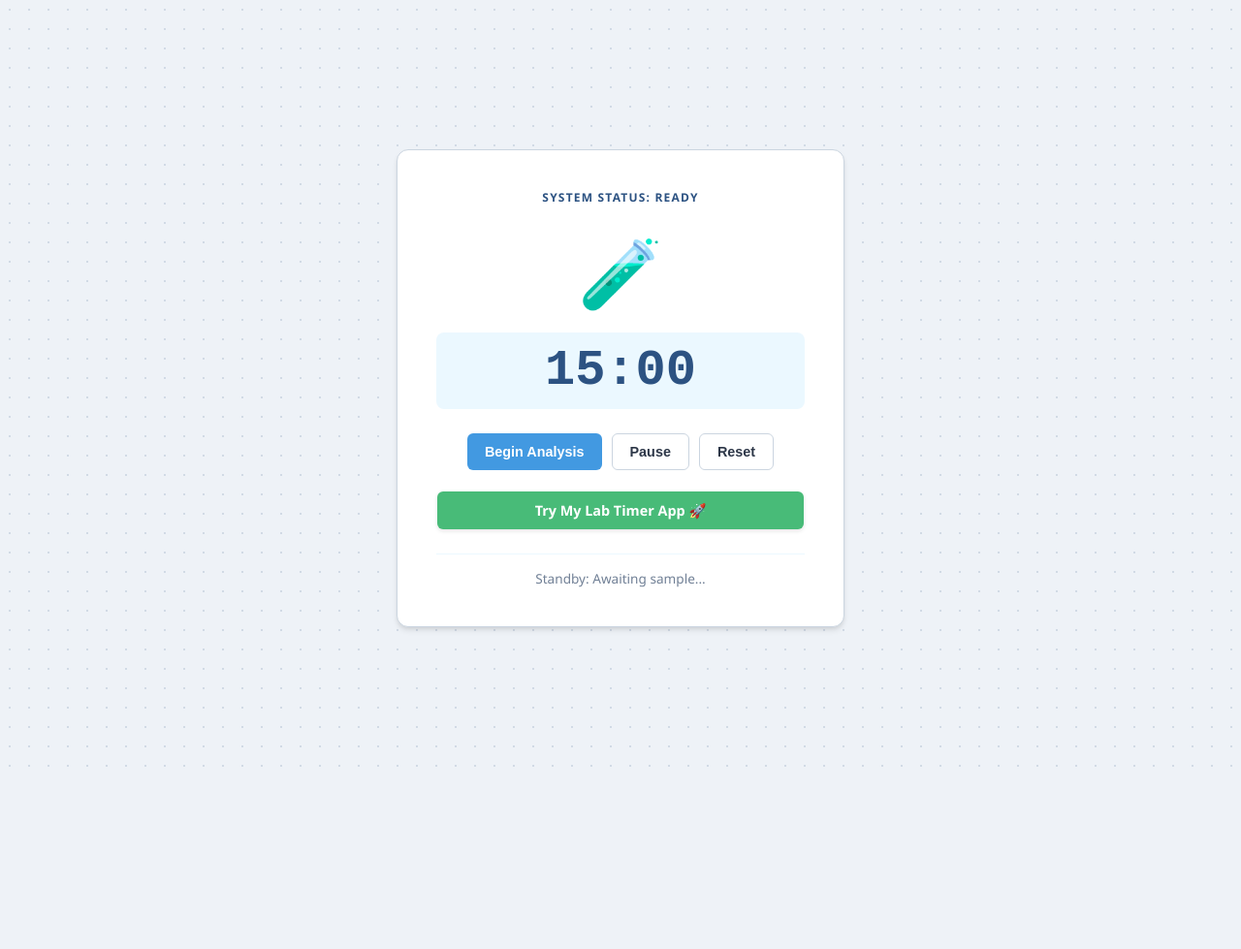
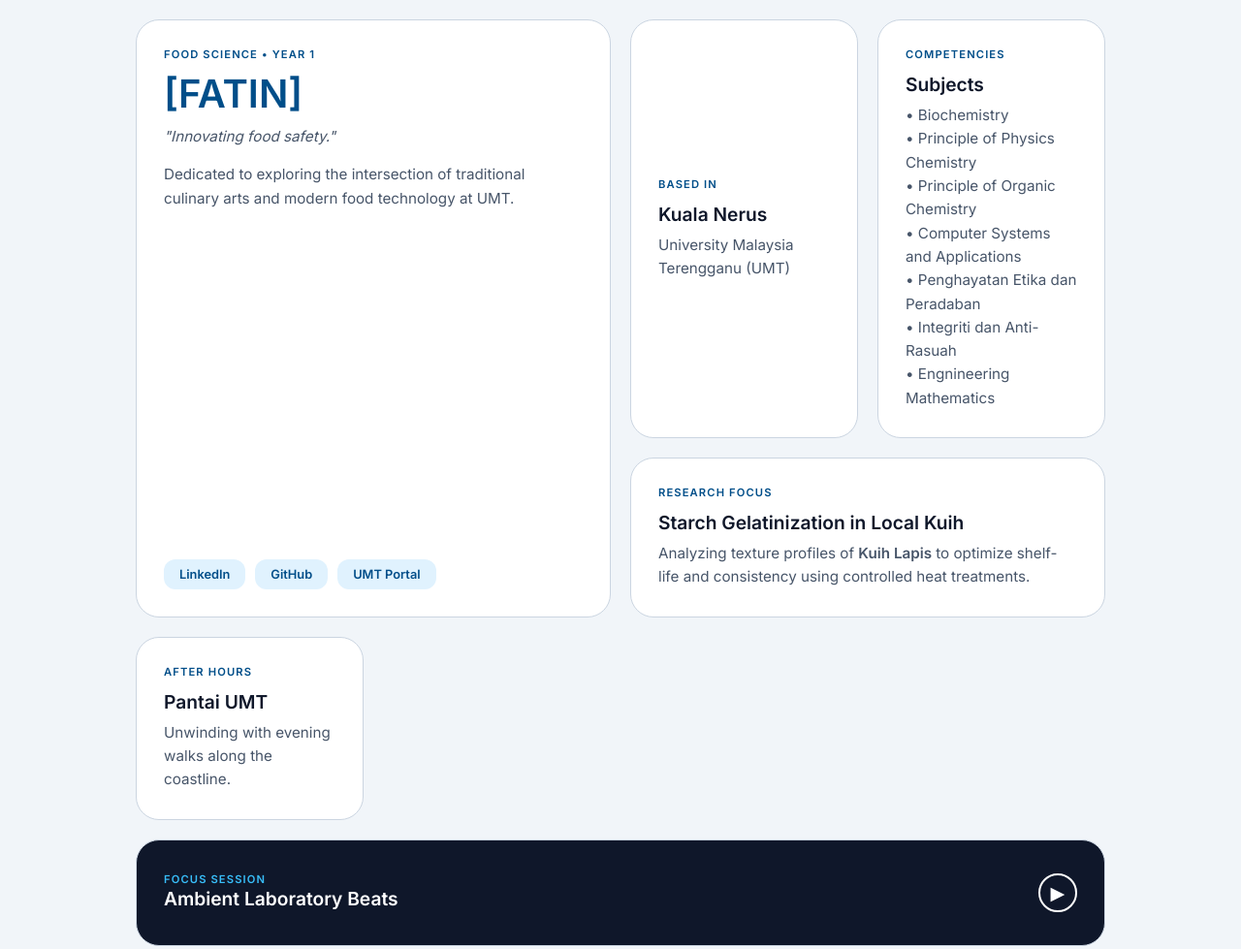
Before and after one commit to etoilesstar/etoilesstar.github.io, a plain HTML site: page index.html in a window 1280 px wide. Shown: the whole page at 97% size. Before the commit the page ends 800 px from the top, so only its background shows below. Drawn offline with Linux system fonts and the light colour scheme.

Commit message:
Add files via upload

```diff
--- a/index.html
+++ b/index.html
@@ -3,246 +3,160 @@
 <head>
     <meta charset="UTF-8">
     <meta name="viewport" content="width=device-width, initial-scale=1.0">
-    <title>Lab Timer | Scientific Precision</title>
+    <title>Portfolio | Food Science Student</title>
+    <link rel="preconnect" href="https://fonts.googleapis.com">
+    <link rel="preconnect" href="https://fonts.gstatic.com" crossorigin>
+    <link href="https://fonts.googleapis.com/css2?family=Inter:wght@300;400;600&display=swap" rel="stylesheet">
     <style>
         :root {
-            --bg-color: #eef2f7;
-            --science-blue: #2c5282;
+            --bg-color: #f1f5f9;
             --card-bg: #ffffff;
-            --accent-blue: #ebf8ff;
-            --border-color: #cbd5e0;
-            --text-main: #2d3748;
-            --btn-start: #4299e1;
-            --btn-hover: #3182ce;
-            --btn-try: #48bb78;
-            --btn-try-hover: #38a169;
+            --text-main: #0f172a;
+            --text-muted: #475569;
+            --accent: #004e89; /* Deep Ocean Blue */
+            --accent-soft: #e0f2fe;
+            --border: #cbd5e1;
+            --radius: 24px;
+        }
+
+        * {
+            box-sizing: border-box;
+            margin: 0;
+            padding: 0;
         }
 
         body {
-            margin: 0;
-            padding: 0;
+            font-family: 'Inter', sans-serif;
+            background-color: var(--bg-color);
+            color: var(--text-main);
             display: flex;
             justify-content: center;
             align-items: center;
-            height: 100vh;
-            background-color: var(--bg-color);
-            background-image: radial-gradient(#d1dae5 1px, transparent 1px);
-            background-size: 20px 20px;
-            font-family: 'Segoe UI', Roboto, Helvetica, Arial, sans-serif;
-            color: var(--text-main);
+            min-height: 100vh;
+            padding: 20px;
         }
 
-        .container {
-            text-align: center;
-            background: var(--card-bg);
-            padding: 2.5rem;
-            border-radius: 12px;
-            box-shadow: 0 4px 6px -1px rgba(0, 0, 0, 0.1), 0 2px 4px -1px rgba(0, 0, 0, 0.06);
-            border: 1px solid var(--border-color);
-            width: 380px;
+        .bento-container {
+            display: grid;
+            width: 100%;
+            max-width: 1000px;
+            gap: 20px;
+            grid-template-columns: repeat(4, 1fr);
+            grid-template-rows: auto auto auto;
         }
 
-        .lab-header {
-            font-size: 0.75rem;
-            text-transform: uppercase;
-            letter-spacing: 0.1em;
-            color: var(--science-blue);
-            margin-bottom: 20px;
-            font-weight: bold;
+        .card {
+            background: var(--card-bg);
+            border: 1px solid var(--border);
+            border-radius: var(--radius);
+            padding: 28px;
+            transition: all 0.3s ease;
+            display: flex;
+            flex-direction: column;
+            justify-content: center;
         }
 
-        #pet-display {
-            font-size: 70px;
-            margin-bottom: 15px;
-            transition: all 0.3s ease;
+        .card:hover {
+            border-color: var(--accent);
+            box-shadow: 0 10px 30px -10px rgba(0, 78, 137, 0.15);
         }
 
-        .analyzing {
-            animation: pulse-blue 2s infinite ease-in-out;
+        h2 { font-size: 1.2rem; font-weight: 600; margin-bottom: 8px; color: var(--text-main); }
+        p { font-size: 0.95rem; color: var(--text-muted); line-height: 1.6; }
+        .label { font-size: 0.7rem; text-transform: uppercase; letter-spacing: 0.1em; color: var(--accent); font-weight: 700; margin-bottom: 12px; }
+
+        /* Grid Assignments */
+        .profile { grid-column: span 2; grid-row: span 2; }
+        .location { grid-column: span 1; }
+        .tech-stack { grid-column: span 1; }
+        .case-study { grid-column: span 2; }
+        .hobby { grid-column: span 1; }
+        .playlist { grid-column: span 4; background-color: var(--text-main); color: white; }
+
+        /* Specific Elements */
+        .profile-name { font-size: 2.5rem; line-height: 1.1; margin-bottom: 10px; color: var(--accent); }
+        .tagline { font-style: italic; color: var(--text-muted); margin-bottom: 15px; }
+
+        .social-links { margin-top: auto; display: flex; gap: 10px; padding-top: 20px; }
+        .social-links a {
+            text-decoration: none;
+            color: var(--accent);
+            font-size: 0.8rem;
+            font-weight: 600;
+            padding: 8px 16px;
+            background: var(--accent-soft);
+            border-radius: 12px;
+            transition: background 0.2s;
+        }
+        .social-links a:hover { background: #bae6fd; }
+
+        .playlist .label { color: #38bdf8; }
+        .playlist p { color: #94a3b8; }
+
+        /* Responsive Breakpoints */
+        @media (max-width: 900px) {
+            .bento-container { grid-template-columns: repeat(2, 1fr); }
+            .playlist { grid-column: span 2; }
         }
 
-        @keyframes pulse-blue {
-            0% { transform: scale(1); filter: drop-shadow(0 0 0px #4299e1); }
-            50% { transform: scale(1.05); filter: drop-shadow(0 0 15px #4299e1); }
-            100% { transform: scale(1); filter: drop-shadow(0 0 0px #4299e1); }
-        }
-
-        .timer-display {
-            font-family: 'Courier New', Courier, monospace;
-            font-size: 52px;
-            font-weight: bold;
-            margin-bottom: 25px;
-            color: var(--science-blue);
-            background: var(--accent-blue);
-            padding: 10px;
-            border-radius: 8px;
-        }
-
-        .controls {
-            display: flex;
-            flex-direction: column;
-            gap: 12px;
-            align-items: center;
-        }
-
-        .timer-buttons {
-            display: flex;
-            gap: 10px;
-            justify-content: center;
-            width: 100%;
-        }
-
-        button, .link-button {
-            padding: 10px 18px;
-            border: 1px solid var(--border-color);
-            border-radius: 6px;
-            cursor: pointer;
-            font-weight: 600;
-            transition: all 0.2s ease;
-            background-color: white;
-            color: var(--text-main);
-            font-size: 0.9rem;
-            text-decoration: none;
-            display: inline-block;
-        }
-
-        button:hover {
-            background-color: var(--accent-blue);
-            border-color: var(--btn-start);
-        }
-
-        #start-btn {
-            background-color: var(--btn-start);
-            color: white;
-            border: none;
-        }
-
-        #start-btn:hover {
-            background-color: var(--btn-hover);
-        }
-
-        #start-btn:disabled {
-            background-color: var(--border-color);
-            cursor: not-allowed;
-        }
-
-        /* Try App Button Styles */
-        .try-app-btn {
-            margin-top: 10px;
-            width: 90%;
-            background-color: var(--btn-try);
-            color: white;
-            border: none;
-            text-align: center;
-            box-shadow: 0 2px 4px rgba(0,0,0,0.1);
-        }
-
-        .try-app-btn:hover {
-            background-color: var(--btn-try-hover);
-            transform: translateY(-2px);
-            box-shadow: 0 4px 8px rgba(0,0,0,0.15);
-            color: white;
-        }
-
-        .status-text {
-            margin-top: 25px;
-            font-size: 0.85rem;
-            color: #718096;
-            border-top: 1px solid var(--accent-blue);
-            padding-top: 15px;
+        @media (max-width: 600px) {
+            .bento-container { grid-template-columns: 1fr; }
+            .profile, .location, .tech-stack, .case-study, .hobby, .playlist { grid-column: span 1; }
+            .profile-name { font-size: 2rem; }
         }
     </style>
 </head>
 <body>
 
-    <div class="container">
-        <div class="lab-header">System Status: Ready</div>
-        <div id="pet-display">🧪</div>
-        <div class="timer-display" id="timer">15:00</div>
+    <div class="bento-container">
 
-        <div class="controls">
-            <div class="timer-buttons">
-                <button id="start-btn" onclick="startTimer()">Begin Analysis</button>
-                <button id="pause-btn" onclick="pauseTimer()">Pause</button>
-                <button id="reset-btn" onclick="resetTimer()">Reset</button>
+        <div class="card profile">
+            <span class="label">Food Science • Year 1</span>
+            <h1 class="profile-name">[FATIN]</h1>
+            <p class="tagline">"Innovating food safety."</p>
+            <p>Dedicated to exploring the intersection of traditional culinary arts and modern food technology at UMT.</p>
+            <div class="social-links">
+                <a href="#">LinkedIn</a>
+                <a href="#">GitHub</a>
+                <a href="#">UMT Portal</a>
             </div>
-
-            <a href="https://etoilesstar.github.io/lab-timer-app/" target="_blank" class="link-button try-app-btn">
-                Try My Lab Timer App 🚀
-            </a>
         </div>
 
-        <div class="status-text" id="status">Standby: Awaiting sample...</div>
+        <div class="card location">
+            <span class="label">Based In</span>
+            <h2>Kuala Nerus</h2>
+            <p>University Malaysia Terengganu (UMT)</p>
+        </div>
+
+        <div class="card tech-stack">
+            <span class="label">Competencies</span>
+            <h2>Subjects</h2>
+            <p>• Biochemistry<br>• Principle of Physics Chemistry<br>• Principle of Organic Chemistry<br>• Computer Systems and Applications<br>• Penghayatan Etika dan Peradaban<br>• Integriti dan Anti-Rasuah<br>• Engnineering Mathematics</p>
+        </div>
+
+        <div class="card case-study">
+            <span class="label">Research Focus</span>
+            <h2>Starch Gelatinization in Local Kuih</h2>
+            <p>Analyzing texture profiles of <strong>Kuih Lapis</strong> to optimize shelf-life and consistency using controlled heat treatments.</p>
+        </div>
+
+        <div class="card hobby">
+            <span class="label">After Hours</span>
+            <h2>Pantai UMT</h2>
+            <p>Unwinding with evening walks along the coastline.</p>
+        </div>
+
+        <div class="card playlist">
+            <div style="display: flex; justify-content: space-between; align-items: center;">
+                <div>
+                    <span class="label">Focus Session</span>
+                    <h2 style="color: white;">Ambient Laboratory Beats</h2>
+                </div>
+                <div style="font-size: 1.2rem; border: 2px solid white; border-radius: 50%; width: 40px; height: 40px; display: flex; align-items: center; justify-content: center;">▶</div>
+            </div>
+        </div>
+
     </div>
 
-    <audio id="alarm-sound" src="https://actions.google.com/sounds/v1/alarms/beep_short.ogg"></audio>
-
-    <script>
-        const DEFAULT_TIME = 15 * 60;
-        let timeLeft = DEFAULT_TIME;
-        let timerId = null;
-
-        const timerDisplay = document.getElementById('timer');
-        const petDisplay = document.getElementById('pet-display');
-        const statusText = document.getElementById('status');
-        const startBtn = document.getElementById('start-btn');
-        const alarm = document.getElementById('alarm-sound');
-
-        const STATES = {
-            DEFAULT: { emoji: '🧪', text: 'Standby: Awaiting sample...' },
-            RUNNING: { emoji: '🔬', text: 'Status: Analyzing specimen...' },
-            FINISHED: { emoji: '✅', text: 'Analysis Complete. Check results.' }
-        };
-
-        function updateDisplay() {
-            const minutes = Math.floor(timeLeft / 60);
-            const seconds = timeLeft % 60;
-            timerDisplay.textContent = `${minutes.toString().padStart(2, '0')}:${seconds.toString().padStart(2, '0')}`;
-        }
-
-        function startTimer() {
-            if (timerId) return;
-            startBtn.disabled = true;
-            petDisplay.innerText = STATES.RUNNING.emoji;
-            petDisplay.classList.add('analyzing');
-            statusText.innerText = STATES.RUNNING.text;
-            timerId = setInterval(() => {
-                timeLeft--;
-                updateDisplay();
-                if (timeLeft <= 0) {
-                    clearInterval(timerId);
-                    timerId = null;
-                    finishSession();
-                }
-            }, 1000);
-        }
-
-        function pauseTimer() {
-            clearInterval(timerId);
-            timerId = null;
-            startBtn.disabled = false;
-            petDisplay.classList.remove('analyzing');
-            statusText.innerText = "Sequence Paused.";
-        }
-
-        function resetTimer() {
-            clearInterval(timerId);
-            timerId = null;
-            timeLeft = DEFAULT_TIME;
-            updateDisplay();
-            startBtn.disabled = false;
-            petDisplay.innerText = STATES.DEFAULT.emoji;
-            petDisplay.classList.remove('analyzing');
-            statusText.innerText = STATES.DEFAULT.text;
-        }
-
-        function finishSession() {
-            petDisplay.innerText = STATES.FINISHED.emoji;
-            petDisplay.classList.remove('analyzing');
-            statusText.innerText = STATES.FINISHED.text;
-            alarm.play();
-            startBtn.disabled = false;
-        }
-    </script>
 </body>
 </html>
```
